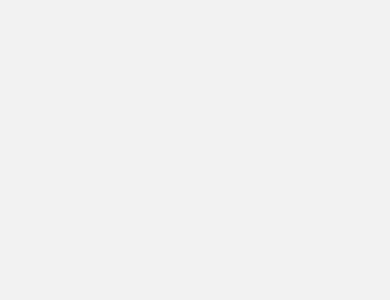
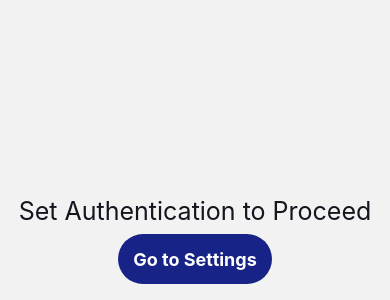
Before and after one commit to zeenayouhan/SecureTodoList, a React Native app: screen / in a window 390 px wide. Shown: the part 544-844 px from the top of the page. Built offline with nearby package versions, Linux system fonts and the light colour scheme.

Commit message:
Add pin authentication

```diff
--- a/package.json
+++ b/package.json
@@ -17,7 +17,8 @@
     "react": "18.2.0",
     "react-native": "0.72.6",
     "react-native-safe-area-context": "4.6.3",
-    "react-native-screens": "~3.22.0"
+    "react-native-screens": "~3.22.0",
+    "expo-local-authentication": "~13.4.1"
   },
   "devDependencies": {
     "@babel/core": "^7.20.0",
--- /dev/null
+++ b/src/common/lib/authenticationManager.ts
@@ -0,0 +1,17 @@
+import * as LocalAuthentication from 'expo-local-authentication';
+
+const isHardwareSupported = async () => {
+  return await LocalAuthentication.hasHardwareAsync();
+};
+
+const getEnrolledSecurityLevel = async () => {
+  return await LocalAuthentication.getEnrolledLevelAsync();
+};
+
+const authenticate = async () => {
+  return await LocalAuthentication.authenticateAsync({
+    promptMessage: 'Authenticate with your PIN',
+  });
+};
+
+export default { authenticate, getEnrolledSecurityLevel, isHardwareSupported };
--- /dev/null
+++ b/src/components/RoundedButton.component.tsx
@@ -0,0 +1,40 @@
+import React from 'react';
+import { StyleSheet, Text, TouchableOpacity } from 'react-native';
+import { getScaledNumber } from '../lib/utils';
+import colors from '../res/colors';
+
+const RoundedButton = ({
+  label,
+  onPress,
+}: {
+  label: string;
+  onPress: (() => void) | undefined;
+}) => {
+  return (
+    <TouchableOpacity onPress={onPress} style={styles.container}>
+      <Text style={styles.labelStyle}>{label}</Text>
+    </TouchableOpacity>
+  );
+};
+
+const styles = StyleSheet.create({
+  container: {
+    flexDirection: 'row',
+    alignItems: 'center',
+    justifyContent: 'center',
+    borderRadius: getScaledNumber(30),
+    paddingVertical: getScaledNumber(16),
+    marginVertical: getScaledNumber(10),
+    width: getScaledNumber(150),
+    height: getScaledNumber(50),
+    padding: getScaledNumber(12),
+    backgroundColor: colors.blue,
+  },
+  labelStyle: {
+    color: colors.white,
+    fontWeight: 'bold',
+    fontSize: 18,
+  },
+});
+
+export default RoundedButton;
--- /dev/null
+++ b/src/lib/utils.ts
@@ -0,0 +1,14 @@
+import { Dimensions, PixelRatio, Platform } from 'react-native';
+
+const { width: SCREEN_WIDTH } = Dimensions.get('window');
+export const getScaledNumber = (size: number = 0) => {
+  const scale = SCREEN_WIDTH / 375;
+  const newSize = size * scale;
+  const nearestPixel = PixelRatio.roundToNearestPixel(newSize);
+
+  if (Platform.OS === 'ios') {
+    return Math.round(nearestPixel);
+  } else {
+    return Math.round(nearestPixel) - 2;
+  }
+};
--- a/src/navigation/AppNavigation.tsx
+++ b/src/navigation/AppNavigation.tsx
@@ -24,7 +24,7 @@ export default () => {
       onStateChange={onNavStateChange}
       independent
     >
-      <AppRoutes isAuthenticated={true} />
+      <AppRoutes isAuthenticated={false} />
     </NavigationContainer>
   );
 };
--- /dev/null
+++ b/src/res/colors.tsx
@@ -0,0 +1,8 @@
+const colors = {
+  white: '#FFFFFF',
+  spinnerPurple: '#C7D3FC',
+  blue: '#182387',
+  black: '#15141F',
+};
+
+export default colors;
--- a/src/screens/Auth/onboarding.screen.tsx
+++ b/src/screens/Auth/onboarding.screen.tsx
@@ -1,8 +1,50 @@
-import React from 'react';
-import { Text, View } from 'react-native';
+import React, { useState } from 'react';
+import { StyleSheet, Text, View } from 'react-native';
+import RoundedButton from '../../components/RoundedButton.component';
+import { getScaledNumber } from '../../lib/utils';
+import colors from '../../res/colors';
+import * as LocalAuthentication from 'expo-local-authentication';
+import { Linking } from 'react-native';
+import authenticationManager from '../../common/lib/authenticationManager';
 
 const OnboardingScreen = () => {
-  return <View></View>;
+  const [authenticationResult, setAuthenticationResult] = useState('');
+  const openSettings = async () => {
+    try {
+      const isEnrolled = await authenticationManager.isHardwareSupported();
+      const securityLevel =
+        await authenticationManager.getEnrolledSecurityLevel();
+      if (
+        isEnrolled &&
+        securityLevel !== LocalAuthentication.SecurityLevel.NONE
+      ) {
+        const result = await authenticationManager.authenticate();
+        if (result.success) {
+          //navigate to home screen
+        }
+        return null;
+      } else {
+        Linking.sendIntent('android.settings.SECURITY_SETTINGS');
+      }
+    } catch (error) {}
+  };
+  return (
+    <View style={styles.containerStyle}>
+      <Text style={styles.titleStyle}>Set Authentication to Proceed</Text>
+      <RoundedButton label='Go to Settings' onPress={openSettings} />
+    </View>
+  );
 };
-
+const styles = StyleSheet.create({
+  containerStyle: {
+    flex: 1,
+    justifyContent: 'flex-end',
+    alignItems: 'center',
+    marginBottom: getScaledNumber(10),
+  },
+  titleStyle: {
+    color: colors.black,
+    fontSize: 25,
+  },
+});
 export default OnboardingScreen;
```
Also changed, not shown: 1 other file (tests, documents, lock files or other folders).
